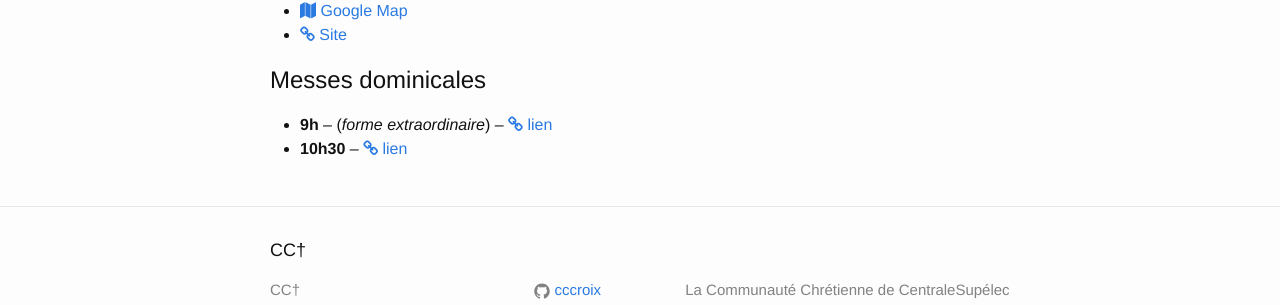
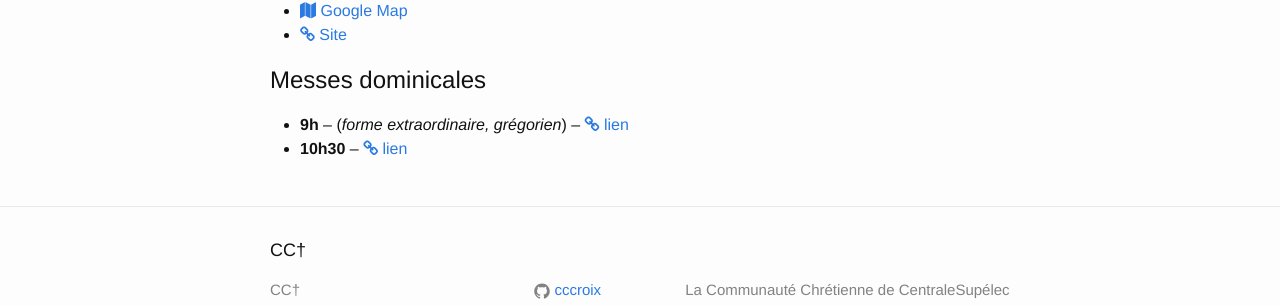
Before and after one commit to cccroix/cccroix.github.io, a Jekyll site: the page built from _eglises/immaculee.md, in a window 1280 px wide. Shown: the part 264-569 px from the top of the page. Built offline with Jekyll 4.4.1, drawn with Linux system fonts in a browser that asks for light colours; nearby versions of some CDN libraries.

Commit message:
says the 9h Queuleu mass has gregorian

```diff
--- a/_data/messes_dimanche.yaml
+++ b/_data/messes_dimanche.yaml
@@ -7,7 +7,7 @@
 
 - eglise: immaculee
   horaire: 9h
-  remarque: forme extraordinaire
+  remarque: forme extraordinaire, grégorien
   site: http://motuproprio-metz.e-monsite.com/
 
 - eglise: immaculee
```
